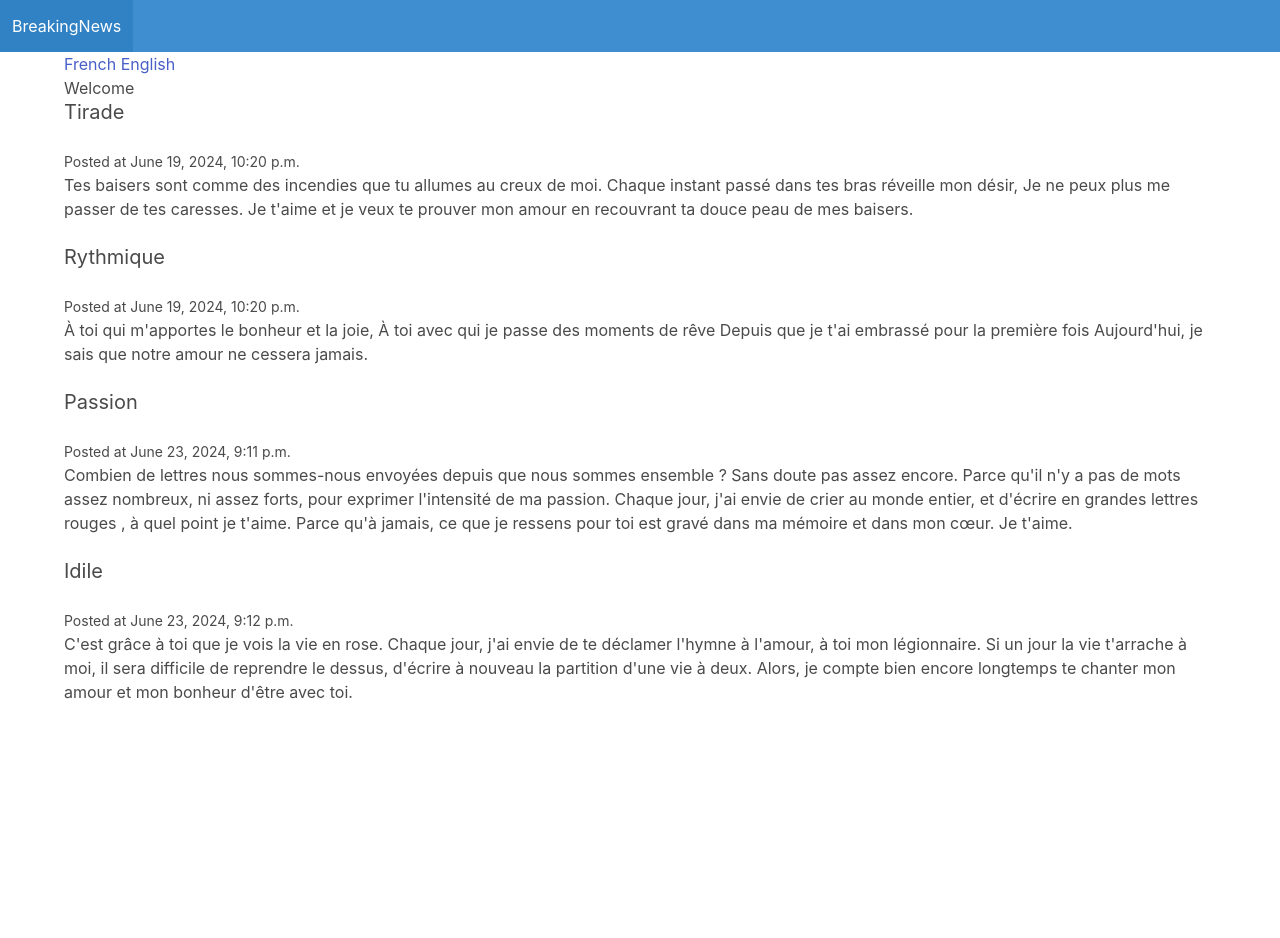
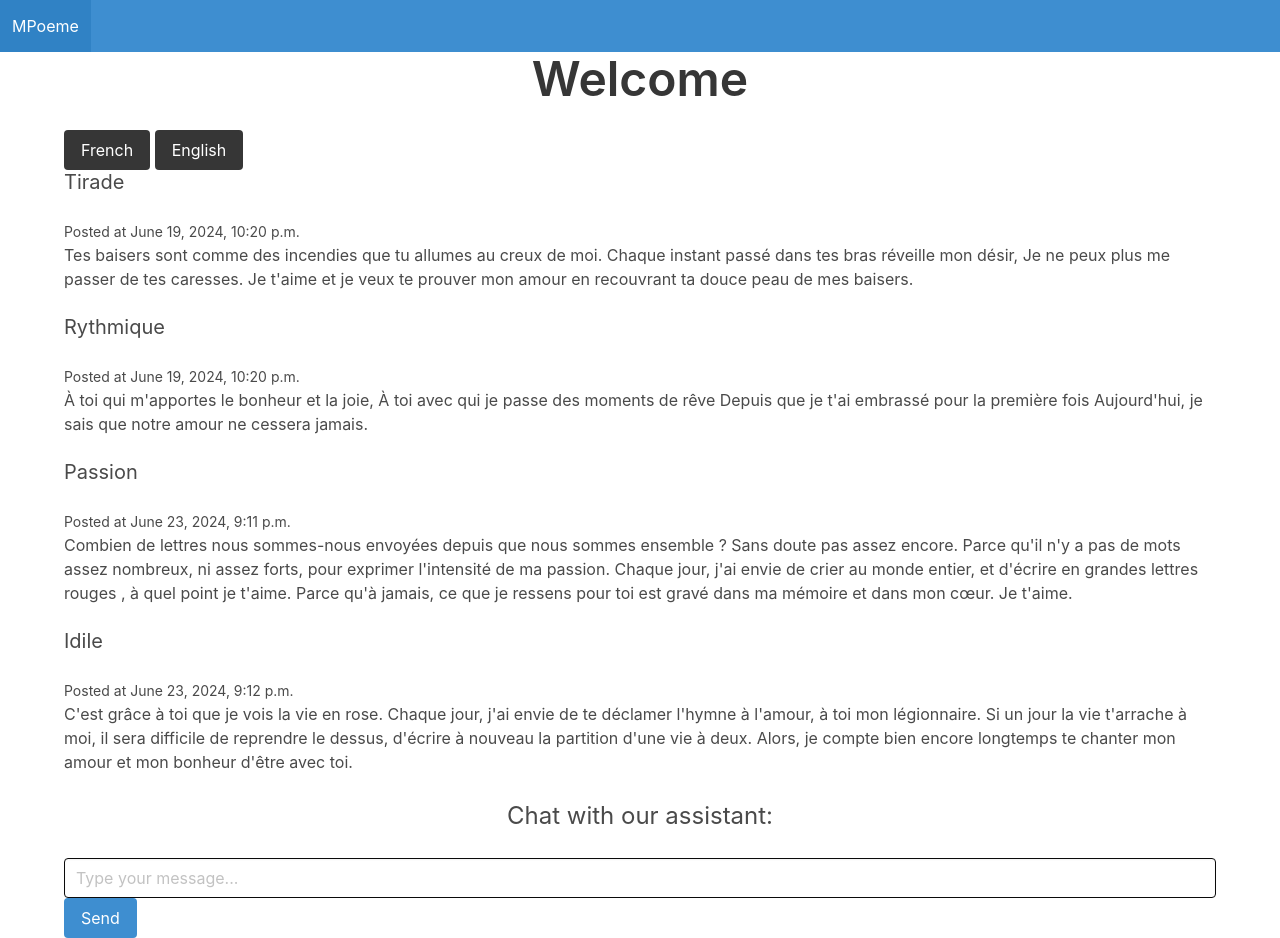
Before and after one commit to DIAlassane/multilang_site, a Django app: page /en/ in a window 1280 px wide. Before the commit the page ends 699 px from the top, so only its background shows below. Run offline with Django 5.2, Linux system fonts and the light colour scheme; data comes from the database, SQL or seed files in the repository.

Commit message:
commit 2
GPT en cours + CSS avec bulma

```diff
--- a/diotsiaci/main/blog/admin.py
+++ b/diotsiaci/main/blog/admin.py
@@ -1,5 +1,7 @@
 from django.contrib import admin
+from .models import Post, Document, Ressource
 
-from .models import Post
-
+# Enregistrer chaque modèle dans le site d'administration
 admin.site.register(Post)
+admin.site.register(Document)
+admin.site.register(Ressource)
--- a/diotsiaci/main/blog/templates/blog/ExtendedFront.html
+++ b/diotsiaci/main/blog/templates/blog/ExtendedFront.html
@@ -1,8 +1,7 @@
 {% extends 'blog/base.html' %} {% load i18n %} {% block content %}
-<a href="/fr/" role="button">{% trans "French" %}</a>
-<a href="/en/" role="button">{% trans "English" %}</a>
-
-<div class="bienvenue">{% trans "Welcome" %}</div>
+<h1 class="title is-1 has-text-centered">{% trans "Welcome" %}</h1>
+<a href="/fr/" role="button" class="button is-dark">{% trans "French" %}</a>
+<a href="/en/" role="button" class="button is-dark">{% trans "English" %}</a>
 
 {% for post in posts %}
 <div class="post block">
@@ -10,4 +9,24 @@
   <small>{% trans "Posted at" %} {{ post.publication_date }}</small>
   <p>{{ post.content }}</p>
 </div>
-{% endfor %} {% endblock %}
+{% endfor %}
+
+<!-- Interface du chatbot -->
+<div id="chatbot">
+  <h3 class="breadcrumb is-large has-text-centered">
+    {% trans "Chat with our assistant:" %}
+  </h3>
+
+  <form method="post" action="{% url 'ExtendedFront' %}">
+    {% csrf_token %} <input type="text" name="user_input" class="input is-black"
+    id="user_input" placeholder="{% trans "Type your message..." %}" />
+    <button type="submit" class="buttons button is-centered is-info">
+      {% trans "Send" %}
+    </button>
+  </form>
+  {% if response %}
+  <div id="chat-log">{{ response }}</div>
+  {% endif %}
+</div>
+
+{% endblock %}
--- a/diotsiaci/main/blog/templates/blog/base.html
+++ b/diotsiaci/main/blog/templates/blog/base.html
@@ -7,12 +7,12 @@
       rel="stylesheet"
       href="https://cdn.jsdelivr.net/npm/bulma@0.9.1/css/bulma.min.css"
     />
-    <title>Breaking News</title>
+    <title>MPoeme</title>
   </head>
   <body>
     <nav class="navbar is-info">
       <div class="navbar-brand">
-        <a href="/" class="navbar-item">BreakingNews</a>
+        <a href="/" class="navbar-item">MPoeme</a>
       </div>
     </nav>
     <section>
--- a/diotsiaci/main/blog/views.py
+++ b/diotsiaci/main/blog/views.py
@@ -1,7 +1,10 @@
-from django.shortcuts import render
-from .models import Post
-from django.shortcuts import redirect
+from django.shortcuts import render, redirect
 from django.utils.translation import activate
+from django.views.decorators.csrf import csrf_exempt
+from .models import Post, Document
+import openai
+
+api_key = 'sk-proj-RVdItmDxN14DhXGVOgifT3BlbkFJ8CxeucIFBYTABhRm9lee'
 
 def switch_to_french(request):
     activate('fr')
@@ -11,7 +14,30 @@ def switch_to_english(request):
     activate('en')
     return redirect('/')
 
-
+@csrf_exempt
 def ExtendedFront(request):
     posts = Post.objects.all()
-    return render(request, 'blog/ExtendedFront.html', {'posts': posts})
+    response_text = None
+
+    if request.method == 'POST':
+        openai.api_key = api_key
+        user_input = request.POST.get('user_input')
+        prompt = user_input
+
+        response = openai.Completion.create(
+            engine="gpt-3.5-turbo-instruct",
+            prompt=prompt,
+            max_tokens=150,
+            temperature=0.5
+        )
+
+        response_text = response['choices'][0]['text'].strip()
+
+    return render(request, 'blog/ExtendedFront.html', {'posts': posts, 'response': response_text})
+def search_documents(query):
+    documents = Document.objects.all()
+    results = []
+    for doc in documents:
+        if query.lower() in doc.content.lower():
+            results.append(doc)
+    return results
--- a/diotsiaci/main/main/urls.py
+++ b/diotsiaci/main/main/urls.py
@@ -1,23 +1,6 @@
-"""
-URL configuration for main project.
-
-The `urlpatterns` list routes URLs to views. For more information please see:
-    https://docs.djangoproject.com/en/5.0/topics/http/urls/
-Examples:
-Function views
-    1. Add an import:  from my_app import views
-    2. Add a URL to urlpatterns:  path('', views.home, name='home')
-Class-based views
-    1. Add an import:  from other_app.views import Home
-    2. Add a URL to urlpatterns:  path('', Home.as_view(), name='home')
-Including another URLconf
-    1. Import the include() function: from django.urls import include, path
-    2. Add a URL to urlpatterns:  path('blog/', include('blog.urls'))
-"""
-#toutes les pages du blog
 from django.contrib import admin
 from django.urls import path
-from blog.views import ExtendedFront,switch_to_french, switch_to_english
+from blog.views import ExtendedFront, switch_to_french, switch_to_english
 from django.conf.urls.i18n import i18n_patterns
 
 urlpatterns = i18n_patterns(
```
Also changed, not shown: diotsiaci/main/locale/fr/LC_MESSAGES/django.po, 3 other files.
